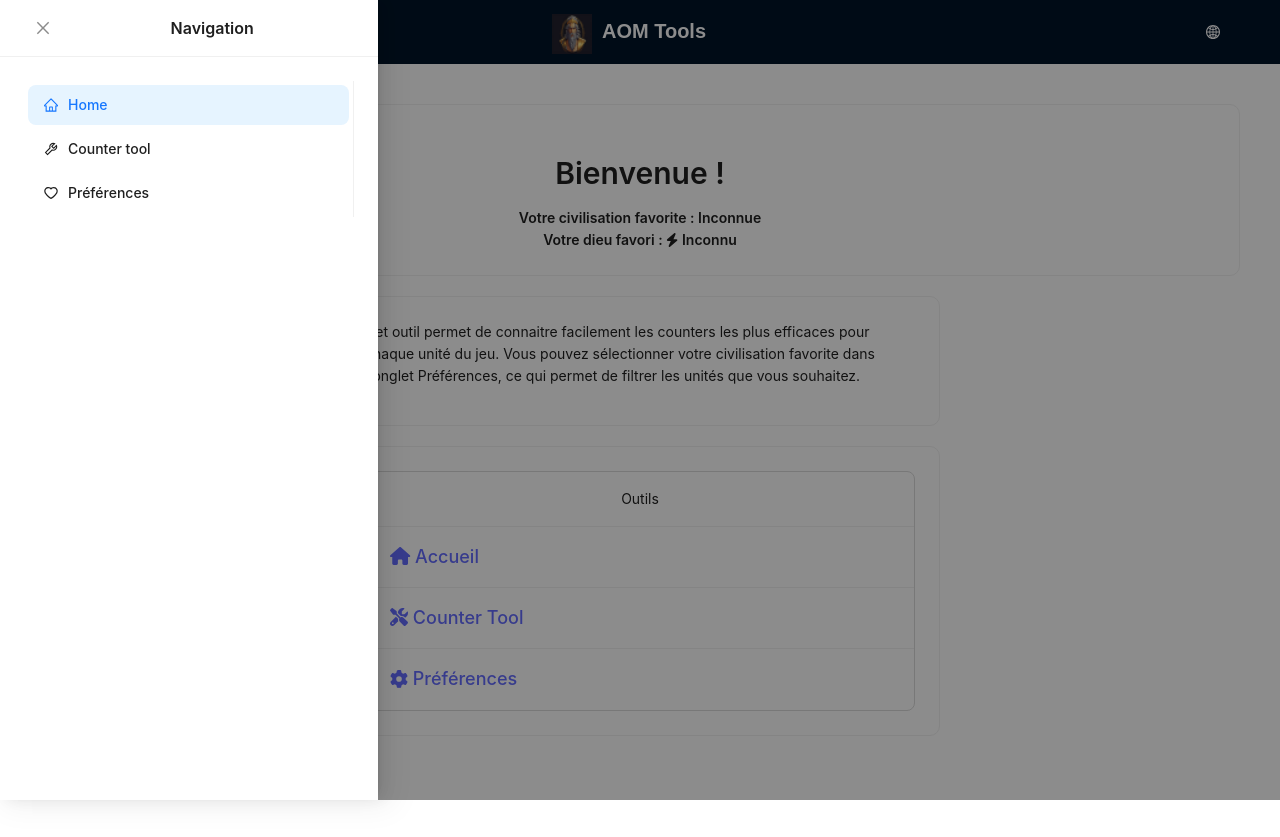
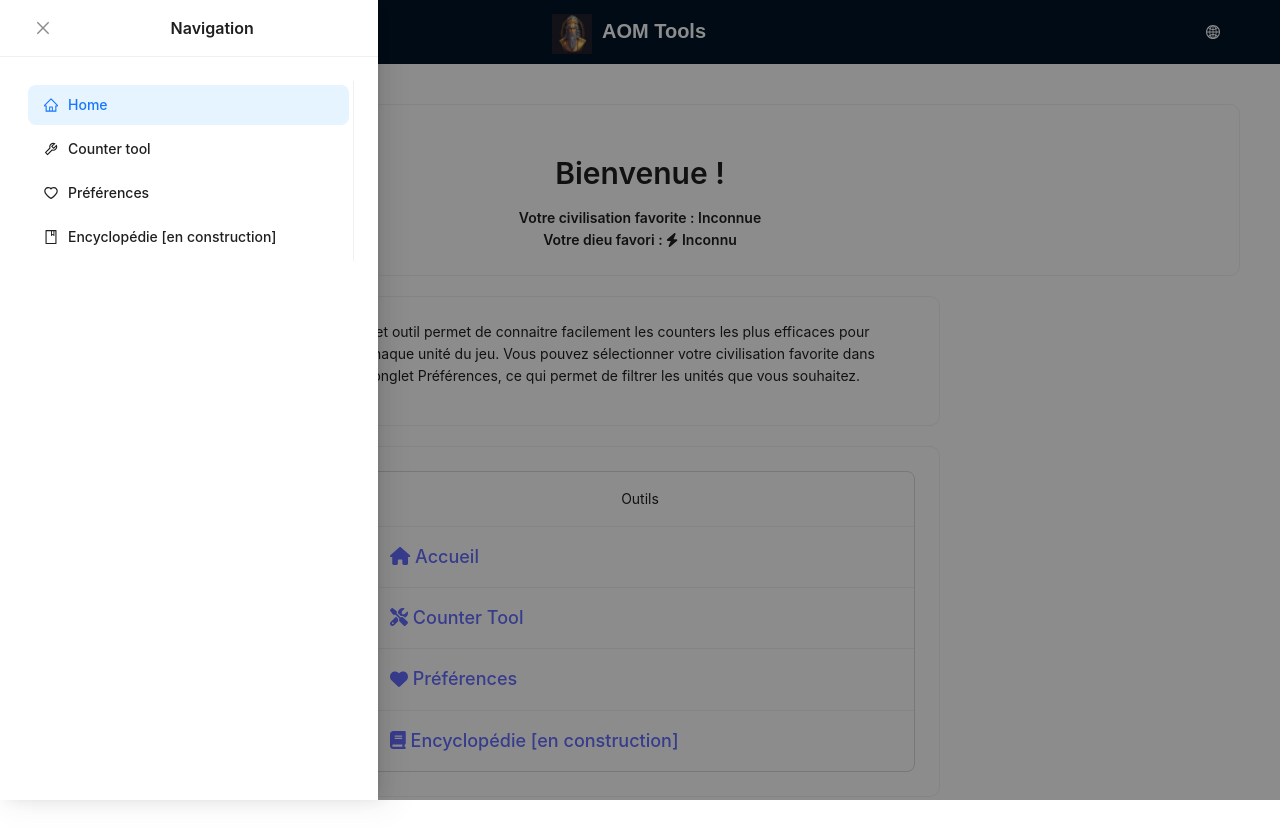
Before and after one commit to LouisMaupas/aomTools, a React (Vite) app: page / in a window 1280 px wide. Both pictures are taken after a click on the button 36 px from the left and 32 px from the top of the page. Before the commit the page ends 800 px from the top, so only its background shows below. Built offline with nearby package versions, Linux system fonts and the light colour scheme.

Commit message:
feat: misc ui

```diff
--- a/src/App.jsx
+++ b/src/App.jsx
@@ -7,7 +7,7 @@
   ToolOutlined,
   GlobalOutlined,
   HeartOutlined,
-  DownOutlined,
+  BookOutlined as Book,
 } from "@ant-design/icons";
 import Home from "./pages/Home/Home";
 import SelectCiv from "./pages/SelectCiv/SelectCiv";
@@ -114,6 +114,11 @@
             <Menu.Item key="/preferences" icon={<HeartOutlined />}>
               <NavLink to="/preferences">{t("Préférences")}</NavLink>
             </Menu.Item>
+            <Menu.Item key="/encyclopedia" icon={<Book />}>
+              <NavLink to="/encyclopedia">
+                {t("Encyclopédie [en construction]")}
+              </NavLink>
+            </Menu.Item>
           </Menu>
         </Drawer>
       </Header>
--- a/src/pages/Home/Home.jsx
+++ b/src/pages/Home/Home.jsx
@@ -9,6 +9,8 @@
   faCog,
   faTools,
   faHome,
+  faBook,
+  faHeart,
 } from "@fortawesome/free-solid-svg-icons";
 
 const { Title, Text, Paragraph } = Typography;
@@ -102,7 +104,12 @@
                   icon: faTools,
                   path: "/counter-tool-select",
                 },
-                { name: t("Préférences"), icon: faCog, path: "/preferences" },
+                { name: t("Préférences"), icon: faHeart, path: "/preferences" },
+                {
+                  name: t("Encyclopédie [en construction]"),
+                  icon: faBook,
+                  path: "/preferences",
+                },
               ]}
               renderItem={(item) => (
                 <List.Item>
```
